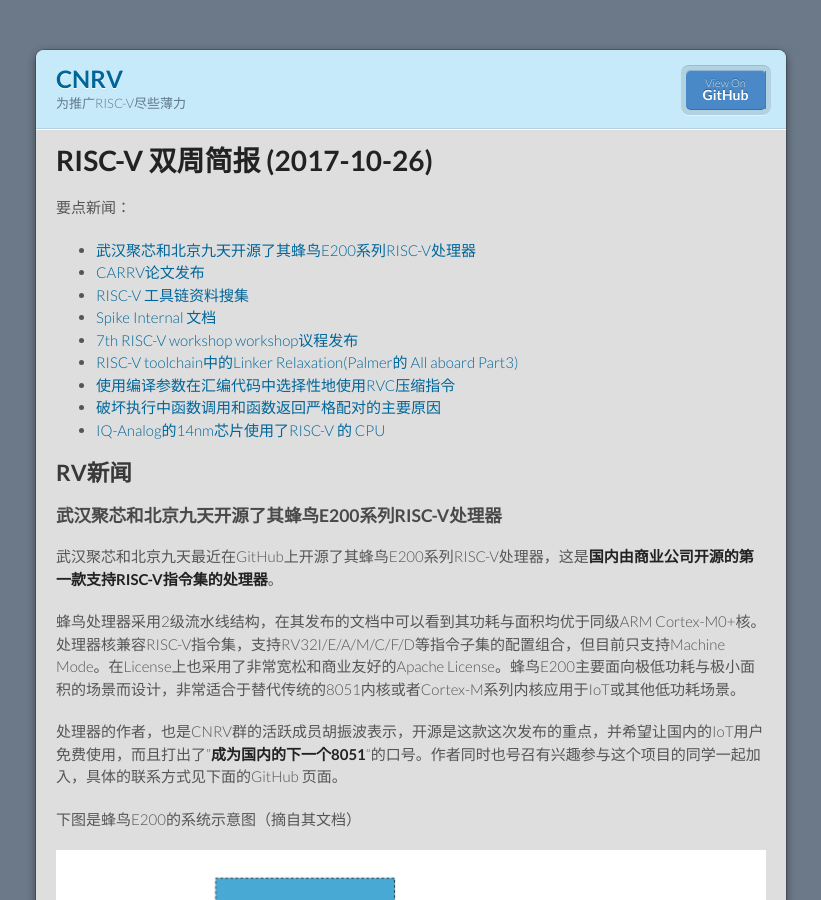
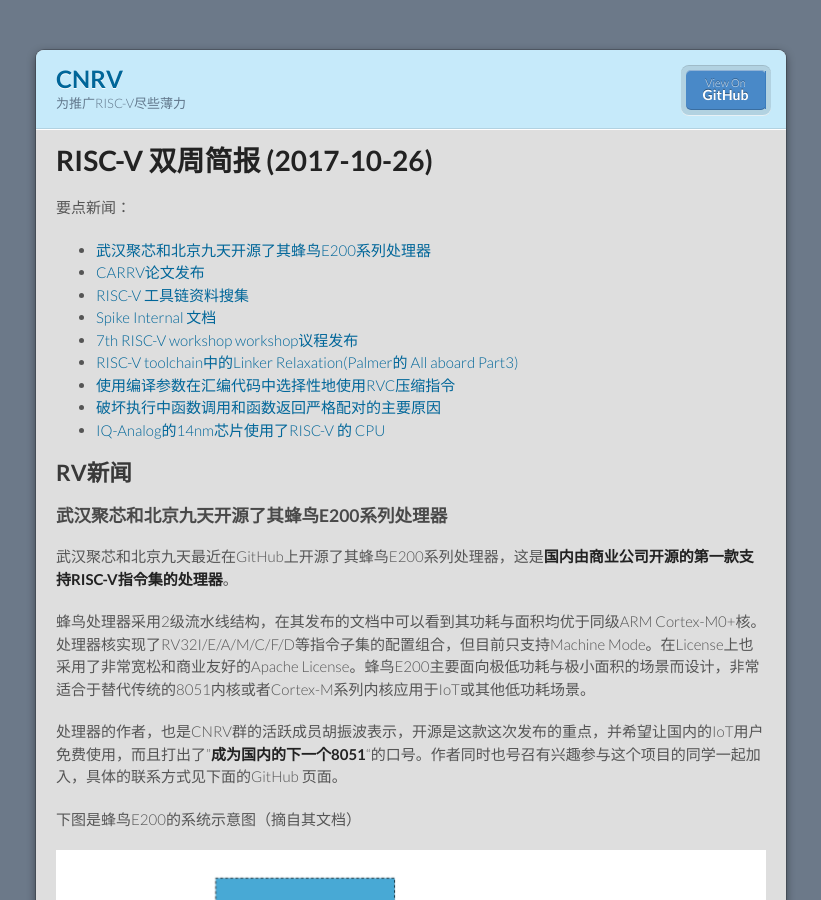
Before and after one commit to cnrv/home, a Jekyll site: the page built from bi-week-rpts/2017-10-26.md, in a window 1280 px wide and 900 px high. Shown: the whole window, without its empty margins (229-1050 px from the left). Built offline with Jekyll 4.4.1, drawn with Linux system fonts in a browser that asks for light colours; Markdown is read by kramdown in place of the engine named in the settings; comment, search, counter and statistics services are not loaded; our own code applies the rules of GitHub Pages for plain Markdown files; some of the changed text lies outside the part shown.

Commit message:
修改了蜂鳥的細節及把rocket-chip改大寫。

```diff
--- a/bi-week-rpts/2017-10-26.md
+++ b/bi-week-rpts/2017-10-26.md
@@ -6,7 +6,7 @@
 
 要点新闻：
 
-- [武汉聚芯和北京九天开源了其蜂鸟E200系列RISC-V处理器](#武汉聚芯和北京九天开源了其蜂鸟E200系列RISC-V处理器)
+- [武汉聚芯和北京九天开源了其蜂鸟E200系列处理器](#武汉聚芯和北京九天开源了其蜂鸟E200系列处理器)
 - [CARRV论文发布](#carrv论文发布)
 - [RISC-V 工具链资料搜集](#risc-v-工具链资料搜集)
 - [Spike Internal 文档](#spike-internal-文档)
@@ -18,12 +18,12 @@
 
 ## RV新闻
 
-### 武汉聚芯和北京九天开源了其蜂鸟E200系列RISC-V处理器
+### 武汉聚芯和北京九天开源了其蜂鸟E200系列处理器
 
 
-武汉聚芯和北京九天最近在GitHub上开源了其蜂鸟E200系列RISC-V处理器，这是**国内由商业公司开源的第一款支持RISC-V指令集的处理器**。
+武汉聚芯和北京九天最近在GitHub上开源了其蜂鸟E200系列处理器，这是**国内由商业公司开源的第一款支持RISC-V指令集的处理器**。
 
-蜂鸟处理器采用2级流水线结构，在其发布的文档中可以看到其功耗与面积均优于同级ARM Cortex-M0+核。处理器核兼容RISC-V指令集，支持RV32I/E/A/M/C/F/D等指令子集的配置组合，但目前只支持Machine Mode。在License上也采用了非常宽松和商业友好的Apache License。蜂鸟E200主要面向极低功耗与极小面积的场景而设计，非常适合于替代传统的8051内核或者Cortex-M系列内核应用于IoT或其他低功耗场景。
+蜂鸟处理器采用2级流水线结构，在其发布的文档中可以看到其功耗与面积均优于同级ARM Cortex-M0+核。处理器核实现了RV32I/E/A/M/C/F/D等指令子集的配置组合，但目前只支持Machine Mode。在License上也采用了非常宽松和商业友好的Apache License。蜂鸟E200主要面向极低功耗与极小面积的场景而设计，非常适合于替代传统的8051内核或者Cortex-M系列内核应用于IoT或其他低功耗场景。
 
 处理器的作者，也是CNRV群的活跃成员胡振波表示，开源是这款这次发布的重点，并希望让国内的IoT用户免费使用，而且打出了”**成为国内的下一个8051**“的口号。作者同时也号召有兴趣参与这个项目的同学一起加入，具体的联系方式见下面的GitHub 页面。
 
@@ -137,7 +137,7 @@
 
 > 随着现代的 SoC 包含越来越多复杂专一的硬件部件，通过共享总线的方式集成到统一的地址空间。由于所有互连的模块都得相互满足所需条件，需要花大量的劳动力并且容易出错。模块化 RISC-V 的瓶颈是需要集成各种处理器、总线和大量从设备，随之而来的复发度激发了开发新工具和方法学来满足设计复杂的和参数化 SoC 的需求。
 >
-> Diplomacy 是一个 parameter negotiation 框架，用于参数化地实现具体的协议。除了确保系统的各个终端设备相互的兼容性之外，Diplomacy 可以让各设备基于该系统的其他设备的条件来专有化它们自己。TileLink 是参数化程度高、扩展性强（适用于各种规模的芯片）和共享主存的总线互连标准。TileLink 和 rocket-chip generator的实现利用了 Diplomacy 以兼容不同层次的协议来满足特殊的需求。
+> Diplomacy 是一个 parameter negotiation 框架，用于参数化地实现具体的协议。除了确保系统的各个终端设备相互的兼容性之外，Diplomacy 可以让各设备基于该系统的其他设备的条件来专有化它们自己。TileLink 是参数化程度高、扩展性强（适用于各种规模的芯片）和共享主存的总线互连标准。TileLink 和 Rocket-Chip generator的实现利用了 Diplomacy 以兼容不同层次的协议来满足特殊的需求。
 >
 > Diplomacy 把相互连接的拓扑结构抽象成一个有点和边构成的图。节点表示用 diplomatic 参数生成（emit）的具体硬件，边表示成对的主从设备之间的接口方向，其连接的 source 节点表示主设备的接口，sink 节点表示匹配的 从设备接口。
 >
```
